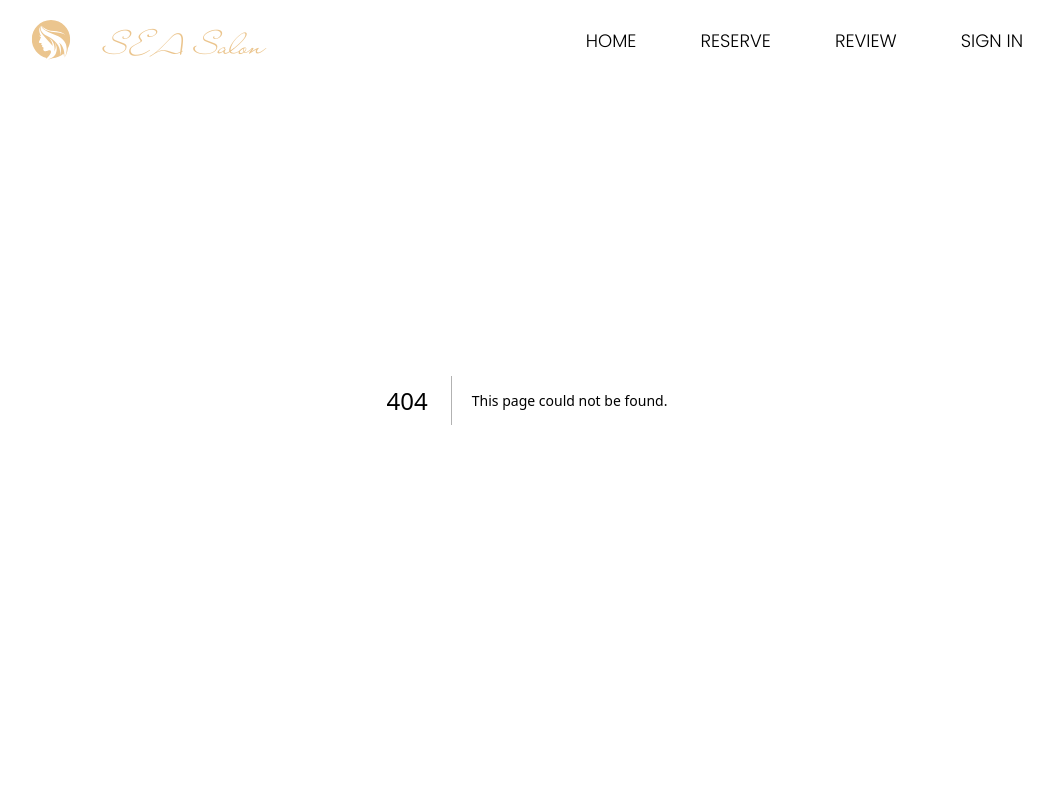
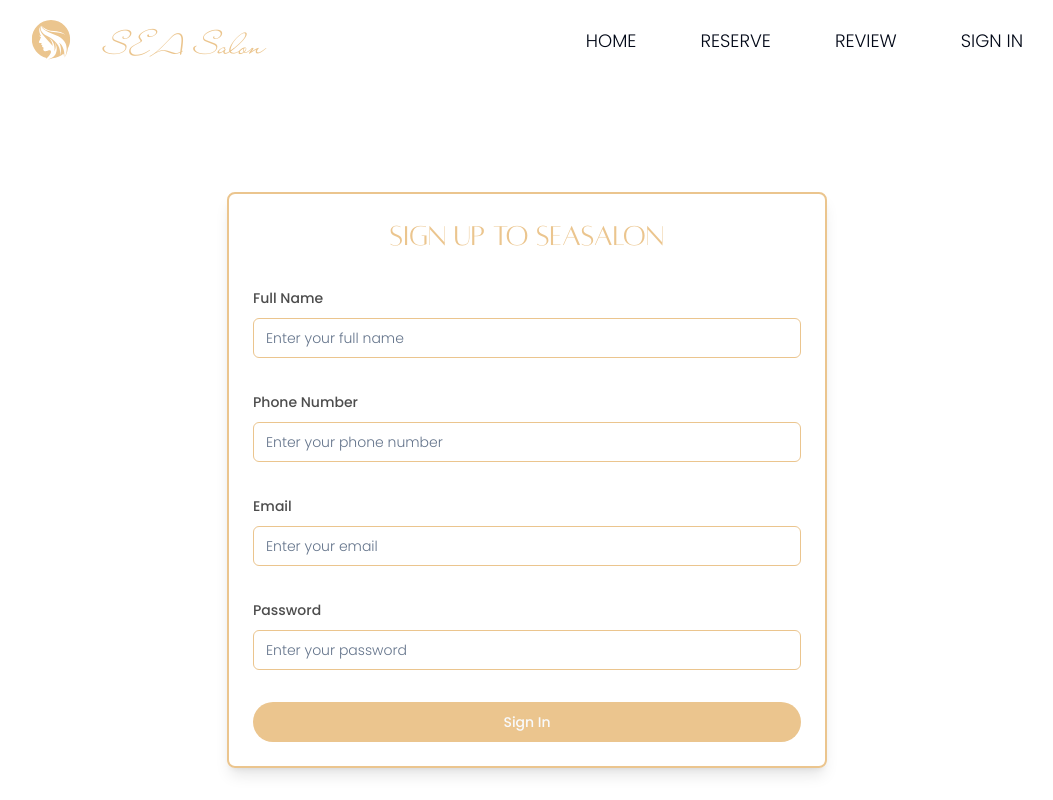
Before and after one commit to AtqiyaHaydar/SEASalon, a Next.js app: page /sign-up in a window 1280 px wide. Before the commit this address had no page. Shown: the top 800 px of the page, without its empty margins (113-1166 px from the left). Built offline with nearby package versions, Linux system fonts and the light colour scheme.

Commit message:
feat: sign-up page

```diff
--- /dev/null
+++ b/actions/auth-actions.ts
@@ -0,0 +1,33 @@
+"use server"
+
+import prisma from "@/lib/prisma"
+import { signInSchema, signUpSchema } from "@/lib/schema";
+import { z } from "zod";
+
+export async function getUserByEmail(email: any, password: any) {
+  try {
+    const user = await prisma.user.findFirst({
+      where: {
+        email,
+        password,
+      }
+    })
+
+    return user;
+  } catch (error) {
+    throw new Error("Cannot find the specific user")
+  }
+}
+
+export async function createUser(value: z.infer<typeof signUpSchema>) {
+  const { fullName, phoneNumber, email, password } = value;
+
+  await prisma.user.create({
+    data: {
+      fullName,
+      phoneNumber,
+      email,
+      password
+    }
+  })
+}
--- a/actions/reserve-actions.ts
+++ b/actions/reserve-actions.ts
@@ -1,7 +1,7 @@
 "use server"
 
 import prisma from "@/lib/prisma";
-import { customerReviewSchema, reservationSchema } from "@/lib/schema";
+import { reservationSchema } from "@/lib/schema";
 import { z } from "zod";
 import { Reservation } from "@prisma/client";
 
--- /dev/null
+++ b/app/(auth)/sign-in/page.tsx
@@ -0,0 +1,74 @@
+"use client"
+
+import { Button } from '@/components/ui/button'
+import { Form, FormControl, FormField, FormItem, FormLabel, FormMessage } from '@/components/ui/form'
+import { Input } from '@/components/ui/input'
+import { signInSchema } from '@/lib/schema'
+import { zodResolver } from '@hookform/resolvers/zod'
+import React from 'react'
+import { useForm } from 'react-hook-form'
+import { z } from 'zod'
+
+const SignInPage = () => {
+  const form = useForm({
+    resolver: zodResolver(signInSchema),
+    defaultValues: {
+      email: "",
+      password: "",
+    }
+  })
+
+  const onSubmit = async (values: z.infer<typeof signInSchema>) => {
+    console.log("SUBMITTED WITH VALUE: ", values)
+
+  }
+
+  return (
+    <div className='overflow-hidden flex items-center justify-center h-screen'>
+      <Form {...form}>
+        <form onSubmit={form.handleSubmit(onSubmit)} className='wrapper border-2 border-gold rounded-lg shadow-lg space-y-8 max-w-[350px] p-6'>
+          <h1 className='text-center text-3xl text-gold font-alta'>Sign In to SEASalon</h1>
+          <FormField
+            control={form.control}
+            name="email"
+            render={({ field }) => (
+              <FormItem>
+                <FormLabel className='text-black/70'>Email</FormLabel>
+                <FormControl>
+                  <Input
+                    placeholder='Enter your email'
+                    {...field}
+                    className='border-gold focus-visible:ring-transparent'
+                  />
+                </FormControl>
+                <FormMessage />
+              </FormItem>
+            )}
+          />
+          <FormField
+            control={form.control}
+            name="password"
+            render={({ field }) => (
+              <FormItem>
+                <FormLabel className='text-black/70'>Password</FormLabel>
+                <FormControl>
+                  <Input
+                    placeholder='Enter your password'
+                    {...field}
+                    className='border-gold focus-visible:ring-transparent'
+                  />
+                </FormControl>
+                <FormMessage />
+              </FormItem>
+            )}
+          />
+          <Button type="submit" className='bg-gold hover:bg-orange-300 rounded-full w-full'>
+            Sign In
+          </Button>
+        </form>
+      </Form>
+    </div>
+  )
+}
+
+export default SignInPage
--- /dev/null
+++ b/app/(auth)/sign-up/page.tsx
@@ -0,0 +1,117 @@
+"use client"
+
+import React from 'react'
+import { Button } from '@/components/ui/button'
+import { Form, FormControl, FormField, FormItem, FormLabel, FormMessage } from '@/components/ui/form'
+import { Input } from '@/components/ui/input'
+import { signUpSchema } from '@/lib/schema'
+import { zodResolver } from '@hookform/resolvers/zod'
+import { useForm } from 'react-hook-form'
+import { z } from 'zod'
+import { toast } from 'sonner'
+import { createUser } from '@/actions/auth-actions'
+
+const SignUpPage = () => {
+  const form = useForm({
+    resolver: zodResolver(signUpSchema),
+    defaultValues: {
+      fullName: "",
+      email: "",
+      phoneNumber: "",
+      password: "",
+    }
+  })
+
+  const onSubmit = async (values: z.infer<typeof signUpSchema>) => {
+    try {
+      await createUser(values)
+      toast.success("Successfully created an account!")
+    } catch (error) {
+      toast.error("An error occured")
+    }
+
+  }
+
+  return (
+    <div className='overflow-hidden flex items-center justify-center h-screen mt-[80px] wrapper'>
+      <Form {...form}>
+        <form onSubmit={form.handleSubmit(onSubmit)} className='w-[600px] border-2 border-gold rounded-lg shadow-lg space-y-8 p-6'>
+          <h1 className='text-center text-3xl text-gold font-alta'>Sign Up to SEASalon</h1>
+          <FormField
+            control={form.control}
+            name="fullName"
+            render={({ field }) => (
+              <FormItem>
+                <FormLabel className='text-black/70'>Full Name</FormLabel>
+                <FormControl>
+                  <Input
+                    placeholder='Enter your full name'
+                    {...field}
+                    className='border-gold focus-visible:ring-transparent'
+                  />
+                </FormControl>
+                <FormMessage />
+              </FormItem>
+            )}
+          />
+          <FormField
+            control={form.control}
+            name="phoneNumber"
+            render={({ field }) => (
+              <FormItem>
+                <FormLabel className='text-black/70'>Phone Number</FormLabel>
+                <FormControl>
+                  <Input
+                    placeholder='Enter your phone number'
+                    {...field}
+                    className='border-gold focus-visible:ring-transparent'
+                  />
+                </FormControl>
+                <FormMessage />
+              </FormItem>
+            )}
+          />
+          <FormField
+            control={form.control}
+            name="email"
+            render={({ field }) => (
+              <FormItem>
+                <FormLabel className='text-black/70'>Email</FormLabel>
+                <FormControl>
+                  <Input
+                    placeholder='Enter your email'
+                    {...field}
+                    className='border-gold focus-visible:ring-transparent'
+                  />
+                </FormControl>
+                <FormMessage />
+              </FormItem>
+            )}
+          />
+          <FormField
+            control={form.control}
+            name="password"
+            render={({ field }) => (
+              <FormItem>
+                <FormLabel className='text-black/70'>Password</FormLabel>
+                <FormControl>
+                  <Input
+                    placeholder='Enter your password'
+                    {...field}
+                    className='border-gold focus-visible:ring-transparent'
+                  />
+                </FormControl>
+                <FormMessage />
+              </FormItem>
+            )}
+          />
+          <Button type="submit" className='bg-gold hover:bg-orange-300 rounded-full w-full'>
+            Sign In
+          </Button>
+        </form>
+      </Form>
+    </div>
+  )
+}
+
+export default SignUpPage
--- a/app/api/auth/[...nextauth]/route.ts
+++ b/app/api/auth/[...nextauth]/route.ts
@@ -1,2 +1 @@
-import { handlers } from "@/auth" // Referring to the auth.ts we just created
-export const { GET, POST } = handlers
+export { GET, POST } from "@/auth";
--- a/lib/schema.ts
+++ b/lib/schema.ts
@@ -1,4 +1,4 @@
-import { z } from 'zod'
+import { z, object, string } from 'zod'
 
 export const customerReviewSchema = z.object({
   customerName: z.string().min(1),
@@ -21,3 +21,20 @@ export const userDataSchema = z.object({
   password: z.string().min(1).max(16),
   role: z.enum(["Customer", "Admin"])
 })
+
+export const signInSchema = object({
+  email: string({ required_error: "Email is required" })
+    .min(1, "Email is required")
+    .email("Invalid email"),
+  password: string({ required_error: "Password is required" })
+    .min(1, "Password is required")
+    .min(8, "Password must be more than 8 characters")
+    .max(32, "Password must be less than 32 characters"),
+})
+
+export const signUpSchema = object({
+  fullName: z.string().min(1),
+  email: z.string().min(1),
+  phoneNumber: z.string().min(8),
+  password: z.string().min(8),
+})
--- a/middleware.ts
+++ b/middleware.ts
@@ -1,2 +1 @@
-import { handlers } from "@/auth" // Referring to the auth.ts we just created
-export const { GET, POST } = handlers
+export { auth as middleware } from "@/auth"
--- a/package.json
+++ b/package.json
@@ -18,6 +18,8 @@
     "@radix-ui/react-select": "^2.1.1",
     "@radix-ui/react-slot": "^1.1.0",
     "aos": "^2.3.4",
+    "bcrypt": "^5.1.1",
+    "bcryptjs": "^2.4.3",
     "class-variance-authority": "^0.7.0",
     "clsx": "^2.1.1",
     "date-fns": "^3.6.0",
@@ -37,6 +39,8 @@
   },
   "devDependencies": {
     "@types/aos": "^3.0.7",
+    "@types/bcrypt": "^5.0.2",
+    "@types/bcryptjs": "^2.4.6",
     "@types/node": "^20",
     "@types/react": "^18",
     "@types/react-dom": "^18",
```
Also changed, not shown: auth.ts (+32 -1 lines), utils/password.ts (added, +22 -0 lines), 1 other file (tests, documents, lock files or other folders).
